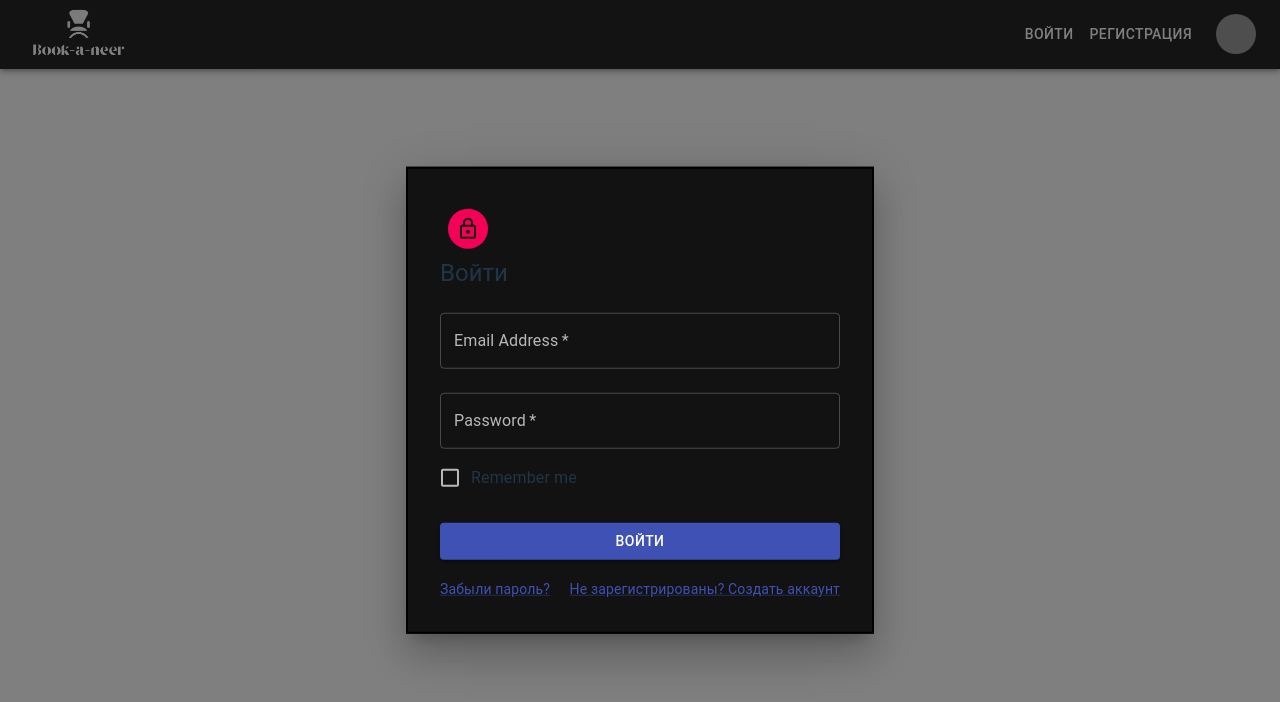
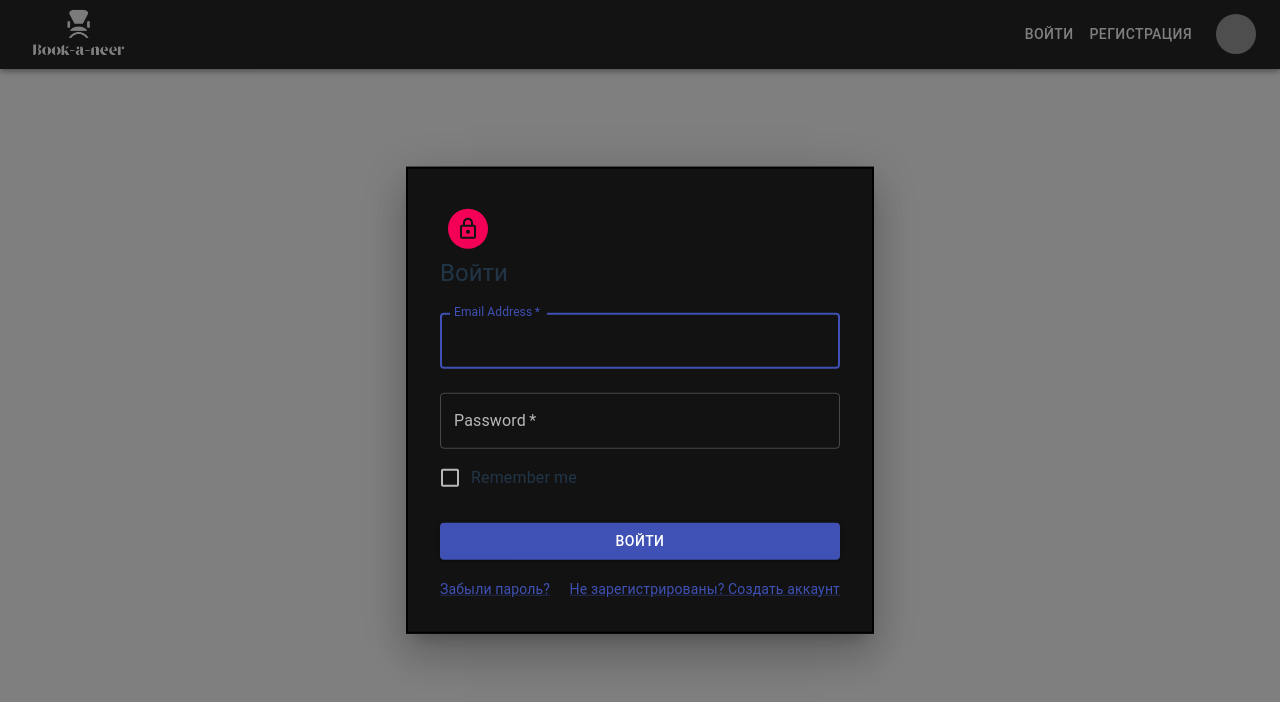
Before and after one commit to imagine2509/my-office-app, a React (Vite) app in the folder client/: page / in a window 1280 px wide. Both pictures are taken after a click on the button "ВОЙТИ". Shown: the top 702 px of the page. Built offline with nearby package versions, Linux system fonts and the light colour scheme; grey boxes are pictures that could not be loaded.

Commit message:
fixed modals in desktop

```diff
--- a/client/src/components/Header/NavMenu.tsx
+++ b/client/src/components/Header/NavMenu.tsx
@@ -18,6 +18,8 @@ import {
   LockOutlined as LockOutlinedIcon,
 } from '@mui/icons-material'
 import { useState } from 'react'
+import Login from '../pages/Login/Login'
+import Register from '../pages/Register/Register'
 
 type MenuProps = {
   burger: boolean
@@ -26,9 +28,14 @@ type MenuProps = {
 const pages = ['Войти', 'Зарегистрироваться']
 
 const NavMenu = ({ burger }: MenuProps) => {
-  const [open, setOpen] = useState(false)
-  const handleOpen = () => setOpen(true)
-  const handleClose = () => setOpen(false)
+  const [loginOpen, setLoginOpen] = useState(false)
+  const [regOpen, setRegOpen] = useState(false)
+
+  const handleLoginOpen = () => setLoginOpen(true)
+  const handleLoginClose = () => setLoginOpen(false)
+
+  const handleRegOpen = () => setRegOpen(true)
+  const handleRegClose = () => setRegOpen(false)
 
   const [anchorElNav, setAnchorElNav] = useState<null | HTMLElement>(null)
 
@@ -99,89 +106,29 @@ const NavMenu = ({ burger }: MenuProps) => {
         mr: 2,
       }}>
       <Button
-        onClick={handleOpen}
+        onClick={handleLoginOpen}
         sx={{ my: 2, color: 'white', display: 'block' }}>
         Войти
       </Button>
       <Modal
-        open={open}
-        onClose={handleClose}
+        open={loginOpen}
+        onClose={handleLoginClose}
         aria-labelledby='modal-modal-title'
         aria-describedby='modal-modal-description'>
-        <Box
-          sx={{
-            position: 'absolute',
-            top: '50%',
-            left: '50%',
-            transform: 'translate(-50%, -50%)',
-            width: 400,
-            bgcolor: 'background.paper',
-            border: '2px solid #000',
-            boxShadow: 24,
-            p: 4,
-          }}>
-          <Avatar sx={{ m: 1, bgcolor: 'secondary.main' }}>
-            <LockOutlinedIcon />
-          </Avatar>
-          <Typography component='h1' variant='h5'>
-            Войти
-          </Typography>
-          <Box
-            component='form'
-            onSubmit={handleSubmit}
-            noValidate
-            sx={{ mt: 1 }}>
-            <TextField
-              margin='normal'
-              required
-              fullWidth
-              id='email'
-              label='Email Address'
-              name='email'
-              autoComplete='email'
-              autoFocus
-            />
-            <TextField
-              margin='normal'
-              required
-              fullWidth
-              name='password'
-              label='Password'
-              type='password'
-              id='password'
-              autoComplete='current-password'
-            />
-            <FormControlLabel
-              control={<Checkbox value='remember' color='primary' />}
-              label='Remember me'
-            />
-            <Button
-              type='submit'
-              fullWidth
-              variant='contained'
-              sx={{ mt: 3, mb: 2 }}>
-              Войти
-            </Button>
-            <Grid container>
-              <Grid item xs>
-                <Link href='#' variant='body2'>
-                  Забыли пароль?
-                </Link>
-              </Grid>
-              <Grid item>
-                <Link href='/signup' variant='body2'>
-                  {'Не зарегистрированы? Создать аккаунт'}
-                </Link>
-              </Grid>
-            </Grid>
-          </Box>
-        </Box>
+        <Login />
       </Modal>
       <Button
-        onClick={handleCloseNavMenu}
+        onClick={handleRegOpen}
         sx={{ my: 2, color: 'white', display: 'block' }}>
         Регистрация
       </Button>
+      <Modal
+        open={regOpen}
+        onClose={handleRegClose}
+        aria-labelledby='modal-modal-title'
+        aria-describedby='modal-modal-description'>
+        <Register />
+      </Modal>
     </Box>
   )
 }
--- a/client/src/components/pages/Login/Login.tsx
+++ b/client/src/components/pages/Login/Login.tsx
@@ -44,16 +44,7 @@ export default function Login() {
 
   // modal state. TODO: transfer this to RTK actions and navBar
 
-  const [open, setOpen] = useState(false)
-  const handleClose = () => setOpen(false)
-
   return (
-    <ThemeProvider theme={mainTheme}>
-      <Modal
-        open={open}
-        onClose={handleClose}
-        aria-labelledby='modal-modal-title'
-        aria-describedby='modal-modal-description'>
     <Box
       sx={{
         position: 'absolute',
@@ -72,11 +63,7 @@ export default function Login() {
       <Typography component='h1' variant='h5'>
         Войти
       </Typography>
-          <Box
-            component='form'
-            onSubmit={handleSubmit}
-            noValidate
-            sx={{ mt: 1 }}>
+      <Box component='form' onSubmit={handleSubmit} noValidate sx={{ mt: 1 }}>
         <TextField
           margin='normal'
           required
@@ -122,7 +109,5 @@ export default function Login() {
         </Grid>
       </Box>
     </Box>
-      </Modal>
-    </ThemeProvider>
   )
 }
--- a/client/src/components/pages/Register/Register.tsx
+++ b/client/src/components/pages/Register/Register.tsx
@@ -13,12 +13,8 @@ import Typography from '@mui/material/Typography'
 import Container from '@mui/material/Container'
 import { ThemeProvider } from '@mui/material/styles'
 import { mainTheme } from '../../themes/mainTheme'
-import { useState } from 'react'
-import { User } from '../../../models/User'
 
-export default function SignUp() {
-  const [user, setUser] = useState<User | null>(null) // refactor to context
-
+export default function Register() {
   const handleSubmit = async (
     event: React.FormEvent<HTMLFormElement>
   ): Promise<void> => {
@@ -33,14 +29,9 @@ export default function SignUp() {
     })
     const userData = await res.json()
     console.log(userData)
-
-    setUser(userData)
   }
 
   return (
-    <ThemeProvider theme={mainTheme}>
-      <Container component='main' maxWidth='xs'>
-        <CssBaseline />
     <Box
       sx={{
         marginTop: 8,
@@ -52,13 +43,9 @@ export default function SignUp() {
         <LockOutlinedIcon />
       </Avatar>
       <Typography component='h1' variant='h5'>
-            Sign up
+        Зарегистрироваться
       </Typography>
-          <Box
-            component='form'
-            noValidate
-            onSubmit={handleSubmit}
-            sx={{ mt: 3 }}>
+      <Box component='form' noValidate onSubmit={handleSubmit} sx={{ mt: 3 }}>
         <Grid container spacing={2}>
           <Grid item xs={12}>
             <TextField
@@ -83,9 +70,7 @@ export default function SignUp() {
           </Grid>
           <Grid item xs={12}>
             <FormControlLabel
-                  control={
-                    <Checkbox value='allowExtraEmails' color='primary' />
-                  }
+              control={<Checkbox value='allowExtraEmails' color='primary' />}
               label='I want to receive inspiration, marketing promotions and updates via email.'
             />
           </Grid>
@@ -95,18 +80,16 @@ export default function SignUp() {
           fullWidth
           variant='contained'
           sx={{ mt: 3, mb: 2 }}>
-              Sign Up
+          Зарегистрироваться
         </Button>
         <Grid container justifyContent='flex-end'>
           <Grid item>
             <Link href='/signin' variant='body2'>
-                  Already have an account? Sign in
+              Уже есть аккаунт? Войти
             </Link>
           </Grid>
         </Grid>
       </Box>
     </Box>
-      </Container>
-    </ThemeProvider>
   )
 }
```
Lines whose indentation alone changed are shown as unchanged.
